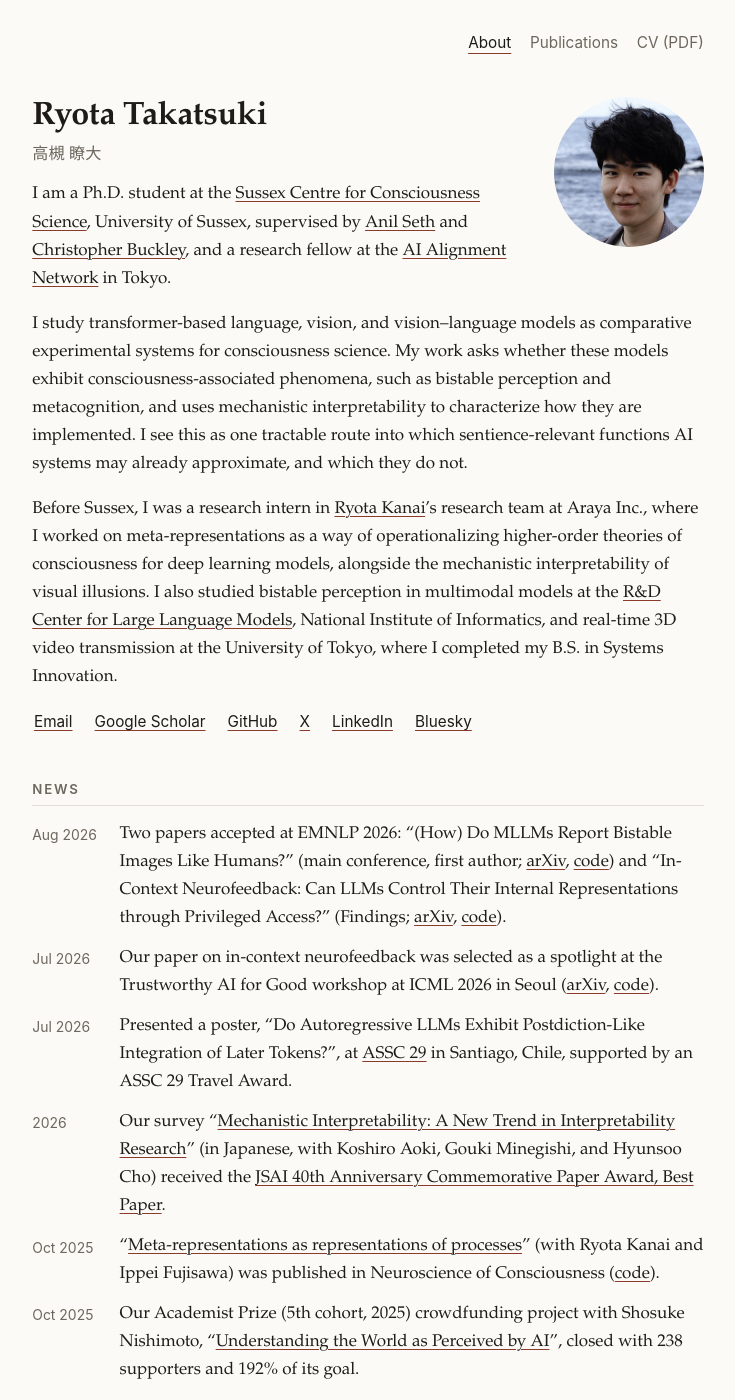
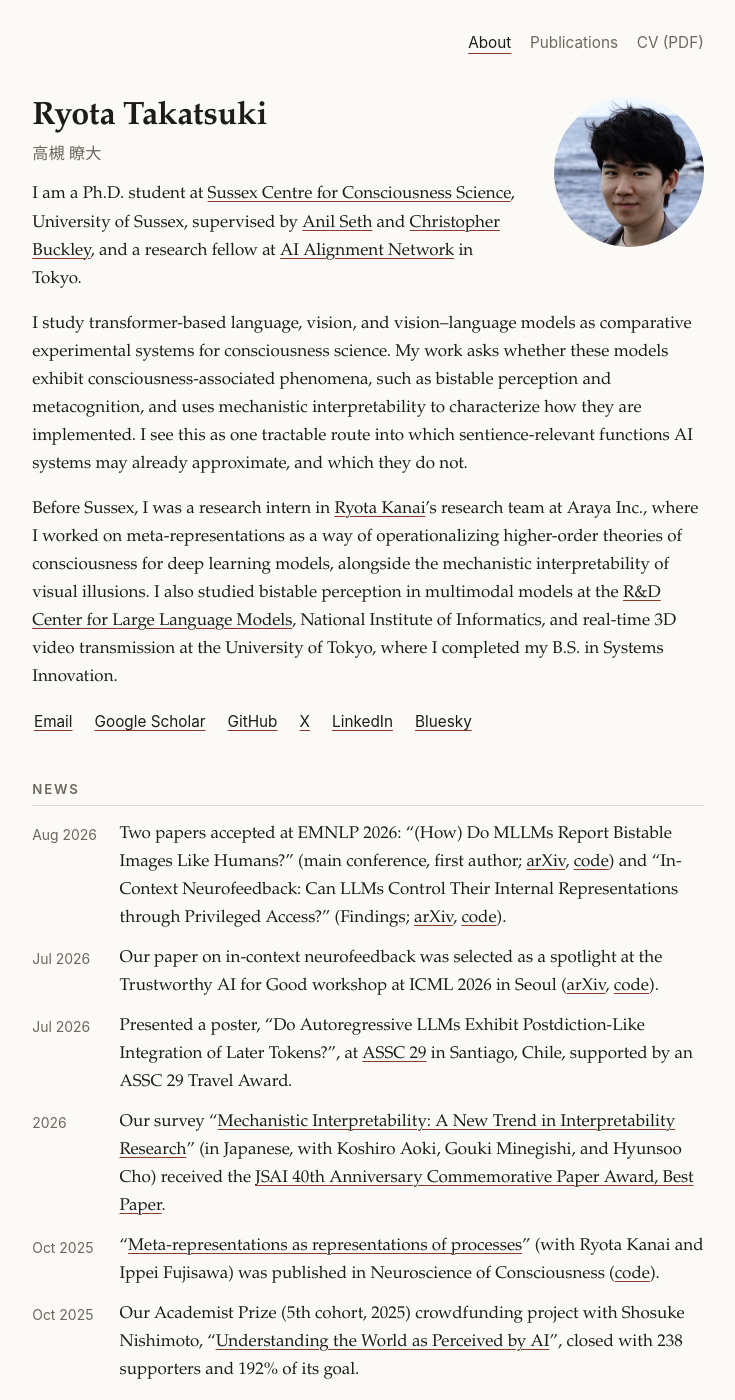
Before and after one commit to rtakatsky/rtakatsky.github.io, a Jekyll site: the page built from index.md, in a window 1280 px wide and 1400 px high. Shown: the whole window, without its empty margins (272-1007 px from the left). Built offline with Jekyll 4.4.1, drawn with Linux system fonts in a browser that asks for light colours; some of the changed text lies outside the part shown.

Commit message:
Drop "the" before SCCS and AI Alignment Network; update CV
The CV now lists selected publications before the full list and shows
the two EMNLP 2026 papers as "To appear".

Co-Authored-By: Claude Opus 5.5 <noreply@anthropic.com>

```diff
--- a/_config.yml
+++ b/_config.yml
@@ -1,6 +1,6 @@
 # Site settings. Built natively by GitHub Pages (no custom plugins, no CI).
 title: Ryota Takatsuki
-description: Ph.D. student at the Sussex Centre for Consciousness Science, University of Sussex, working on mechanistic interpretability and consciousness science.
+description: Ph.D. student at Sussex Centre for Consciousness Science, University of Sussex, working on mechanistic interpretability and consciousness science.
 url: https://rtakatsky.github.io
 baseurl: ""
 
--- a/_data/news.yml
+++ b/_data/news.yml
@@ -14,10 +14,10 @@
 - when: Oct 2025
   text: 'Our Academist Prize (5th cohort, 2025) crowdfunding project with Shosuke Nishimoto, "[Understanding the World as Perceived by AI](https://academist-cf.com/projects/393?lang=en)", closed with 238 supporters and 192% of its goal.'
 - when: Sep 2025
-  text: 'Started my Ph.D. at the [Sussex Centre for Consciousness Science](https://www.sussex.ac.uk/research/centres/sussex-centre-for-consciousness-science/), University of Sussex, supervised by Anil Seth and Christopher Buckley.'
+  text: 'Started my Ph.D. at [Sussex Centre for Consciousness Science](https://www.sussex.ac.uk/research/centres/sussex-centre-for-consciousness-science/), University of Sussex, supervised by Anil Seth and Christopher Buckley.'
 - when: Jun 2025
   text: '"[Decoding Vision Transformers: the Diffusion Steering Lens](https://arxiv.org/abs/2504.13763)" appeared at the First Workshop on Mechanistic Interpretability for Vision at CVPR 2025 ([code](https://github.com/rtakatsky/DSLens)).'
 - when: May 2025
   text: 'Gave a talk on [reverse-engineering the Kanizsa illusion in Vision Transformers](https://doi.org/10.11517/pjsai.JSAI2025.0_3L6OS3204) at JSAI 2025 in Osaka, where I also served on the organizing committee of the organized session on mechanistic interpretability.'
 - when: Jun 2024
-  text: 'Joined the [AI Alignment Network](https://www.aialign.net/) as a research fellow.'
+  text: 'Joined [AI Alignment Network](https://www.aialign.net/) as a research fellow.'
--- a/index.md
+++ b/index.md
@@ -8,7 +8,7 @@ permalink: /
 # Ryota Takatsuki
 <p class="name-ja" lang="ja">高槻 瞭大</p>
 
-I am a Ph.D. student at the [Sussex Centre for Consciousness Science](https://www.sussex.ac.uk/research/centres/sussex-centre-for-consciousness-science/), University of Sussex, supervised by [Anil Seth](https://www.anilseth.com/) and [Christopher Buckley](https://christopherlbuckley.com/), and a research fellow at the [AI Alignment Network](https://www.aialign.net/) in Tokyo.
+I am a Ph.D. student at [Sussex Centre for Consciousness Science](https://www.sussex.ac.uk/research/centres/sussex-centre-for-consciousness-science/), University of Sussex, supervised by [Anil Seth](https://www.anilseth.com/) and [Christopher Buckley](https://christopherlbuckley.com/), and a research fellow at [AI Alignment Network](https://www.aialign.net/) in Tokyo.
   </div>
   <img class="portrait" src="/assets/img/profile.jpg" alt="Ryota Takatsuki" width="600" height="600">
 </div>
```
Also changed, not shown: 1 other file.
